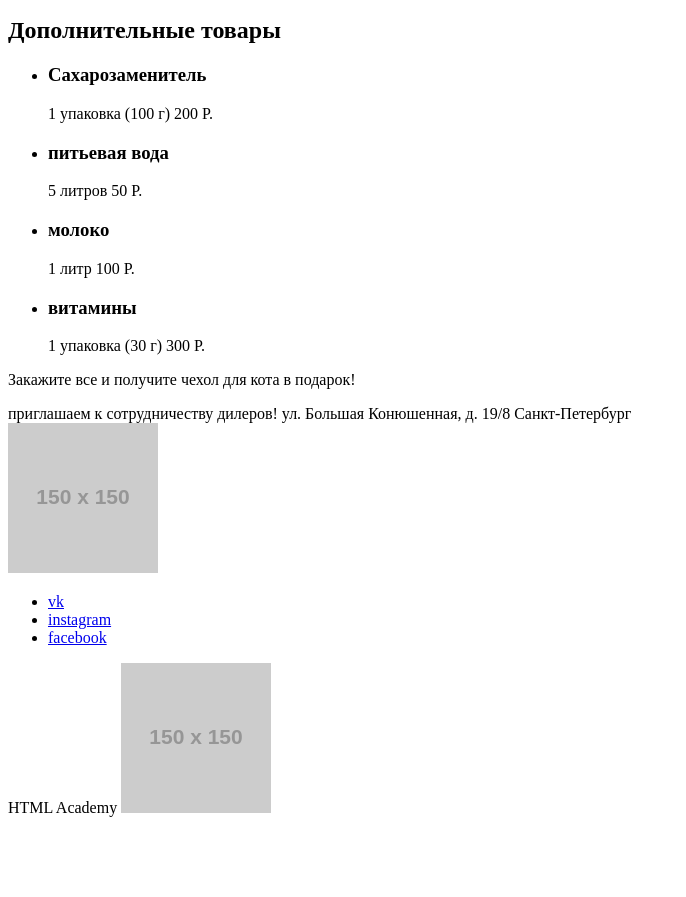
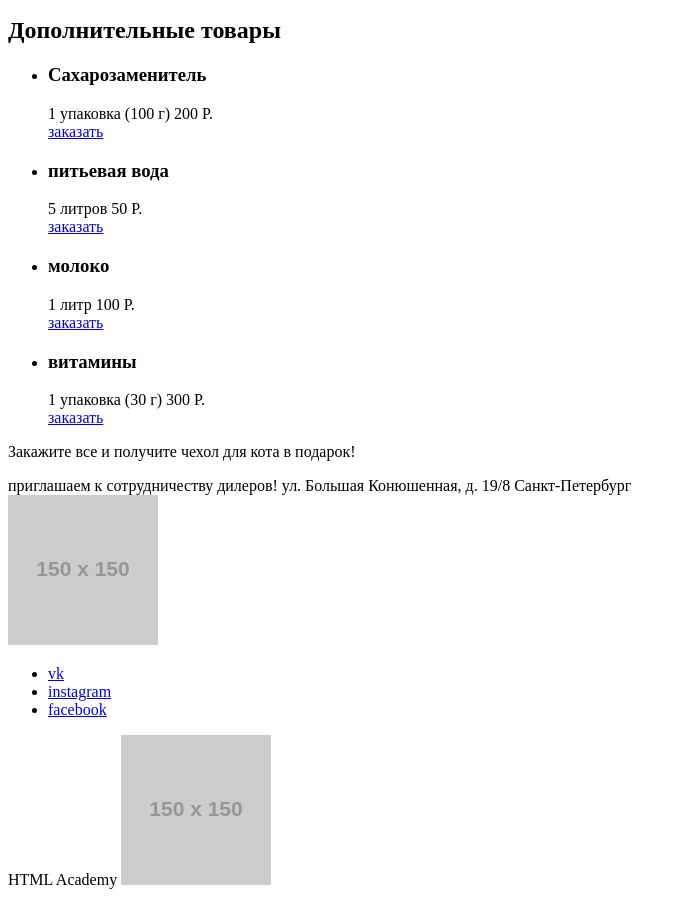
Before and after one commit to alexander-morozov-travelline/1309675-cat-energy-21, a website: page source/catalog.html in a window 1280 px wide. Shown: the part 2448-3345 px from the top of the page, without its empty margins (0-686 px from the left). Before the commit the page ends 3273 px from the top, so only its background shows below. Drawn offline with Linux system fonts and the light colour scheme; placeholder pictures from the web are drawn by us.

Commit message:
Разметка страницы каталога

```diff
--- a/source/catalog.html
+++ b/source/catalog.html
@@ -232,7 +232,7 @@
             <span class="additional-product__data-name">1 упаковка (100 г)</span>
             <span class="additional-product__data-value">200 Р.</span>
           </div>
-          <a href="order.html" class="button additional-product__button"></a>
+          <a href="order.html" class="button additional-product__button">заказать</a>
         </div>
       </li>
       <li class="additional-goods__item">
@@ -242,7 +242,7 @@
             <span class="additional-product__data-name">5 литров</span>
             <span class="additional-product__data-value">50 Р.</span>
           </div>
-          <a href="order.html" class="button additional-product__button"></a>
+          <a href="order.html" class="button additional-product__button">заказать</a>
         </div>
       </li>
       <li class="additional-goods__item">
@@ -252,7 +252,7 @@
             <span class="additional-product__data-name">1 литр</span>
             <span class="additional-product__data-value">100 Р.</span>
           </div>
-          <a href="order.html" class="button additional-product__button"></a>
+          <a href="order.html" class="button additional-product__button">заказать</a>
         </div>
       </li>
       <li class="additional-goods__item">
@@ -262,7 +262,7 @@
             <span class="additional-product__data-name">1 упаковка (30 г)</span>
             <span class="additional-product__data-value">300 Р.</span>
           </div>
-          <a href="order.html" class="button additional-product__button"></a>
+          <a href="order.html" class="button additional-product__button">заказать</a>
         </div>
       </li>
     </ul>
```
